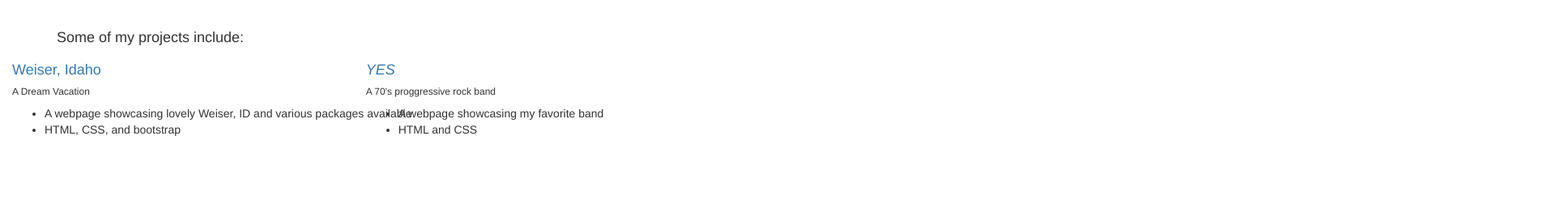
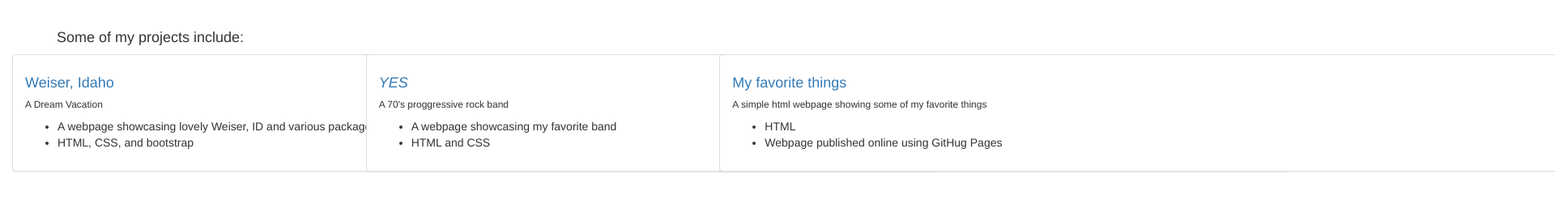
Before and after one commit to wanderlust22/portfolio-landing-page, a plain HTML site: page index.html in a window 1280 px wide. Shown: the part 304-556 px from the top of the page at 81% size, 1920 px wide, since content can reach past the window. Drawn offline with Linux system fonts and the light colour scheme.

Commit message:
add paneling to project on homepage

```diff
--- a/index.html
+++ b/index.html
@@ -24,6 +24,8 @@
     <div class="row">
       <div class="col-md-4">
       <div class="container">
+        <div class="panel panel-default">
+          <div class="panel-body">
         <h4><a href="https://github.com/wanderlust22/dream-vacation.git">Weiser, Idaho</a></h4>
         <h6>A Dream Vacation</h6>
         <ul>
@@ -32,20 +34,34 @@
         </ul>
       </div>
       </div>
+      </div>
+      </div>
       <div class="col-md-4">
       <div class="container">
+        <div class="panel panel-default">
+          <div class="panel-body">
         <h4><a href="https://github.com/wanderlust22/yes.git"><em>YES</em></a></h4>
           <h6>A 70's proggressive rock band</h6>
           <ul>
             <li>A webpage showcasing my favorite band</li>
             <li>HTML and CSS</li>
           </ul>
-
+        </div>
+      </div>
       </div>
       </div>
       <div class="col-md-4">
       <div class="container">
-
+        <div class="panel panel-default">
+          <div class="panel-body">
+        <h4><a href="http://wanderlust22.github.io/my-first-webpage">My favorite things</a></h4>
+        <h6>A simple html webpage showing some of my favorite things</h6>
+        <ul>
+          <li>HTML</li>
+          <li>Webpage published online using GitHug Pages</li>
+        </ul>
+      </div>
+      </div>
       </div>
       </div>
 
```
